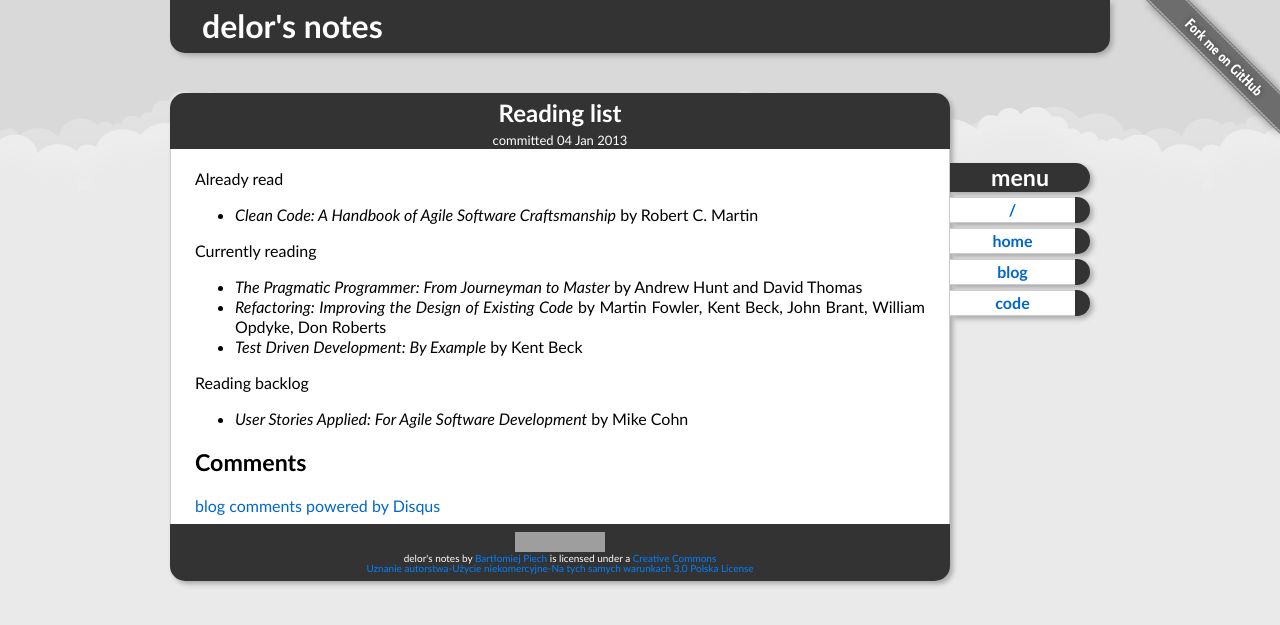
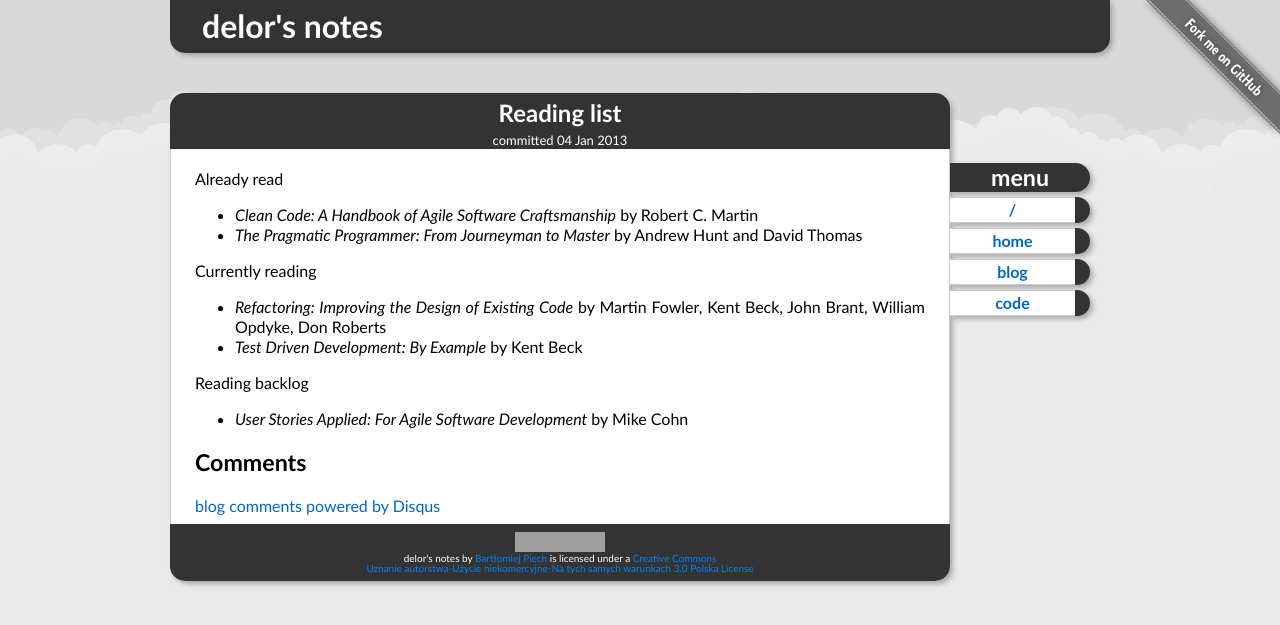
Before and after one commit to delor/delor.github.com, a Jekyll site: the page built from _posts/2013-01-04-reading-list.markdown, in a window 1280 px wide. Shown: the top 625 px of the page. Built offline with Jekyll 4.4.1, drawn with Linux system fonts in a browser that asks for light colours; Markdown is read by kramdown in place of the engine named in the settings; comment, search, counter and statistics services are not loaded; grey boxes are pictures that could not be loaded.

```diff
--- a/_posts/2013-01-04-reading-list.markdown
+++ b/_posts/2013-01-04-reading-list.markdown
@@ -5,10 +5,10 @@ title: Reading list
 Already read
 
 * _Clean Code: A Handbook of Agile Software Craftsmanship_ by Robert C. Martin
+* _The Pragmatic Programmer: From Journeyman to Master_ by Andrew Hunt and David Thomas
 
 Currently reading
 
-* _The Pragmatic Programmer: From Journeyman to Master_ by Andrew Hunt and David Thomas
 * _Refactoring: Improving the Design of Existing Code_ by Martin Fowler, Kent Beck, John Brant, William Opdyke, Don Roberts
 * _Test Driven Development: By Example_ by Kent Beck
 
```
